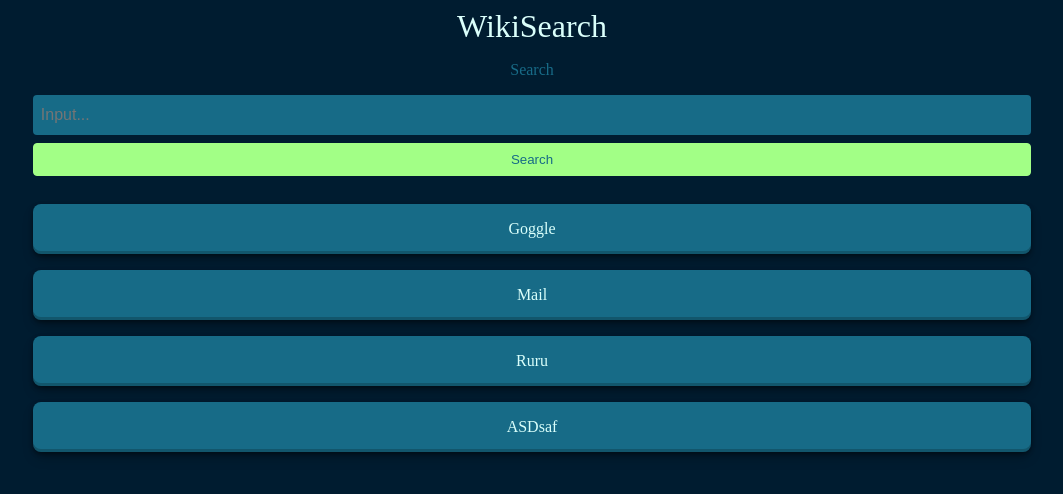
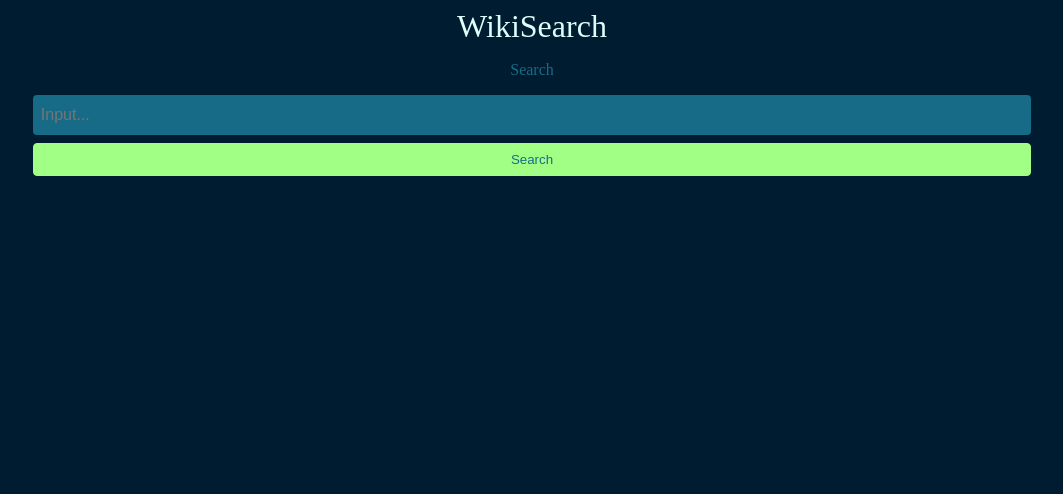
Before and after one commit to Goddo-ro/WikiSearch, a React (Create React App) app: page / in a window 1280 px wide. Shown: the top 494 px of the page, without its empty margins (108-1171 px from the left). Built offline with nearby package versions, Linux system fonts and the light colour scheme.

Commit message:
Add loader

```diff
--- /dev/null
+++ b/src/components/Loader/Loader.css
@@ -0,0 +1,19 @@
+.loader {
+    width: 100px;
+    height: 100px;
+    border-radius: 58%;
+    border: 3px dashed #ababab;
+    animation: rotate 5s infinite;
+    margin-inline: auto;
+    margin-top: 4rem;
+    z-index: 2;
+}
+
+@keyframes rotate {
+    from {
+        transform: rotate(0deg) scale(1);
+    }
+    to {
+        transform: rotate(360deg) scale(1.2);
+    }
+}
--- /dev/null
+++ b/src/components/Loader/Loader.js
@@ -0,0 +1,11 @@
+import React from 'react';
+import "./Loader.css";
+
+const Loader = () => {
+    return (
+        <div className="loader">
+        </div>
+    );
+};
+
+export default Loader;
--- a/src/components/SearchContainer/SearchContainer.js
+++ b/src/components/SearchContainer/SearchContainer.js
@@ -5,11 +5,12 @@ import ItemsGrid from "../ItemsGrid/ItemsGrid";
 import {useFetching} from "../../hooks/useFetching";
 import $api from "../../api/api";
 import axios from "axios";
+import Loader from "../Loader/Loader";
 
 const SearchContainer = () => {
     const [inputText, setInputText] = useState("");
-    const [items, setItems] = useState(["Goggle", "Mail", "Ruru", "ASDsaf"]);
-    const [links, setLinks] = useState(["dsafsd", "SKfjks", "fsaf", "1sdfasd"]);
+    const [items, setItems] = useState([]);
+    const [links, setLinks] = useState([]);
 
     const [fetchItems, isLoading] = useFetching(async () => {
         const res = await $api.get("",
@@ -37,7 +38,11 @@ const SearchContainer = () => {
             <h1>WikiSearch</h1>
             <p>Search</p>
             <InputContainer handleSubmit={handleSubmit} inputText={inputText} setInputText={setInputText}/>
-            <ItemsGrid items={items} links={links} />
+            {
+                isLoading
+                ? <Loader/>
+                : <ItemsGrid items={items} links={links} />
+            }
         </div>
     );
 };
```
